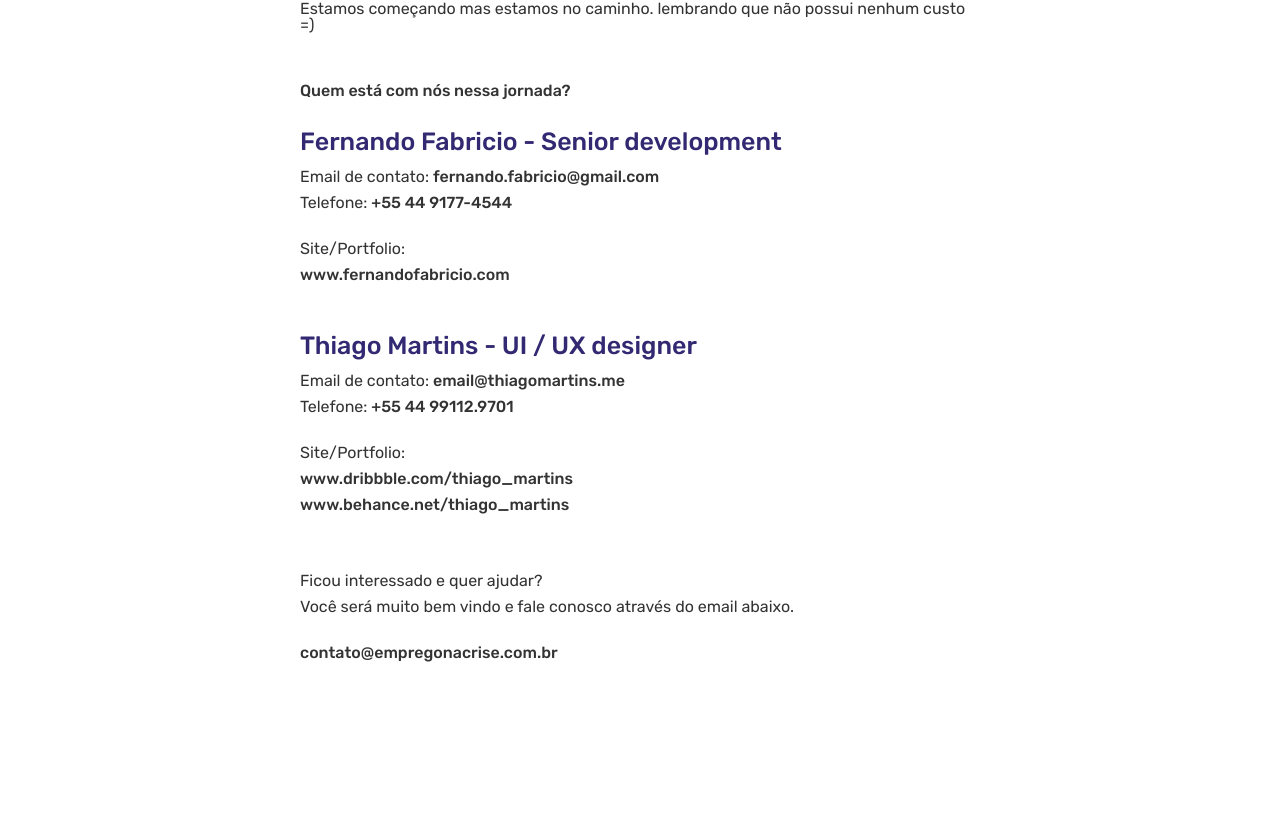
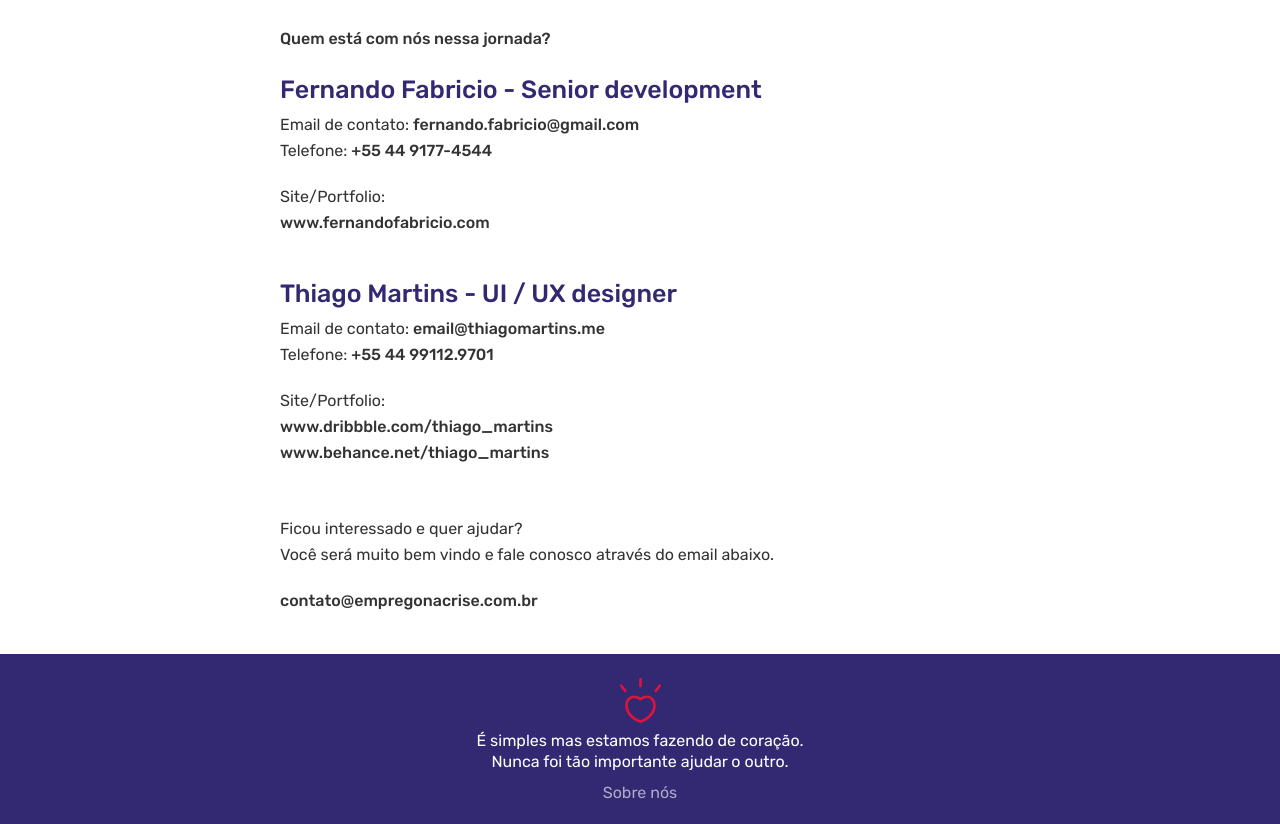
Before and after one commit to ferfabricio/empregonacrise, a React (Create React App) app: page /sobre in a window 1280 px wide. Shown: the part 553-1377 px from the top of the page. Before the commit the page ends 1254 px from the top, so only its background shows below. Built offline with nearby package versions, Linux system fonts and the light colour scheme; no server answers.

Commit message:
add component footer

```diff
--- /dev/null
+++ b/src/components/Footer/Footer.js
@@ -0,0 +1,19 @@
+import React from 'react'
+
+import { Container, Clearfix, ImageHeader, Text, TextPagename } from './styled';
+
+import heart from '../../images/heart.svg';
+
+export default function Footer({ pageName }) {
+    return (
+        <Container>
+            <ImageHeader src={heart} />
+            <Clearfix margin={10} />
+            <Text>É simples mas estamos fazendo de coração.</Text>
+            <Clearfix margin={5} />
+            <Text>Nunca foi tão importante ajudar o outro.</Text>
+            <Clearfix margin={15} />
+            {pageName && <TextPagename>{pageName}</TextPagename>}
+        </Container>
+    )
+}
--- /dev/null
+++ b/src/components/Footer/index.js
@@ -0,0 +1,3 @@
+import Footer from './Footer';
+
+export default Footer;
--- /dev/null
+++ b/src/components/Footer/styled.js
@@ -0,0 +1,30 @@
+import styled from 'styled-components';
+
+export const Container = styled.footer`
+    margin-top: 25px;
+    width: 100%;
+    height: 170px;
+    display: flex;
+    flex-direction: column;
+    align-items: center;
+    justify-content: center;
+    background-color: #322972;
+`;
+
+export const Clearfix = styled.div`
+    height: ${props => props.margin}px;
+`;
+
+export const ImageHeader = styled.img`
+     height: 45px;
+`;
+
+export const Text = styled.p`
+    color: #FFF;
+`;
+
+
+export const TextPagename = styled.span`
+    color: #FFF;
+    opacity: 0.6;
+`;
--- a/src/pages/Home.js
+++ b/src/pages/Home.js
@@ -6,7 +6,9 @@
 import SearchFilters from '../components/SearchFilters'
 import loadOffers from '../services/loadOffers'
 
-const BannerText = styled.div `
+import Footer from '../components/Footer';
+
+const BannerText = styled.div`
     width: 735px;
     height: 86px;
     font-size: 35px;
@@ -17,7 +19,7 @@
     margin: 0 auto;
 `
 
-const BannerTop = styled.section `
+const BannerTop = styled.section`
   width: 100%;
   height: 300px;
   background-color: #322972;
@@ -45,5 +47,6 @@
         <CompanyOffers offers={data} categories={data.categories} />
       </>}
     </BodyContainer>
+    <Footer />
   </div>
 }
--- a/src/pages/Sobre/Sobre.js
+++ b/src/pages/Sobre/Sobre.js
@@ -1,4 +1,6 @@
 import React from 'react';
+
+import Footer from '../../components/Footer';
 
 import {
     Container,
@@ -63,6 +65,7 @@
                 <Clearfix margin={30} />
                 <TextBold>contato@empregonacrise.com.br</TextBold>
             </Content>
+            <Footer pageName="Sobre nós" />
         </Container>
     )
 }
--- a/src/pages/Sobre/styled.js
+++ b/src/pages/Sobre/styled.js
@@ -1,10 +1,7 @@
 import styled from 'styled-components';
 
 export const Container = styled.div`
-    max-width: 720px;
-    margin: 0 auto;
-    padding: 20px;
-    /* font-family: Rubik; */
+     width: 100%;
 `;
 
 export const Clearfix = styled.div`
@@ -14,6 +11,7 @@
 export const ContentTitle = styled.div`
     width: 100%;
     padding: 20px;
+    box-sizing: border-box;
     display: flex;
     flex-direction: column;
     align-items: center;
@@ -22,7 +20,6 @@
 
 export const LogoMask = styled.img`
     height: 65px;
-    color: #322972;
 `;
 
 export const Title = styled.h1`
```
Also changed, not shown: src/images/heart.svg (added).
